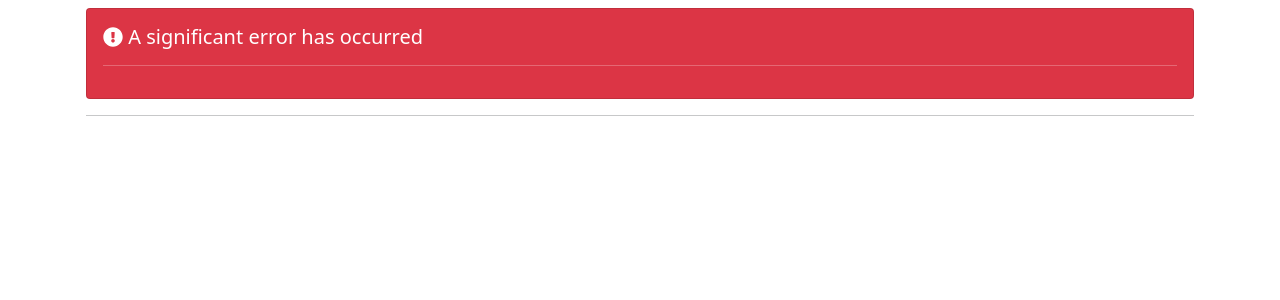
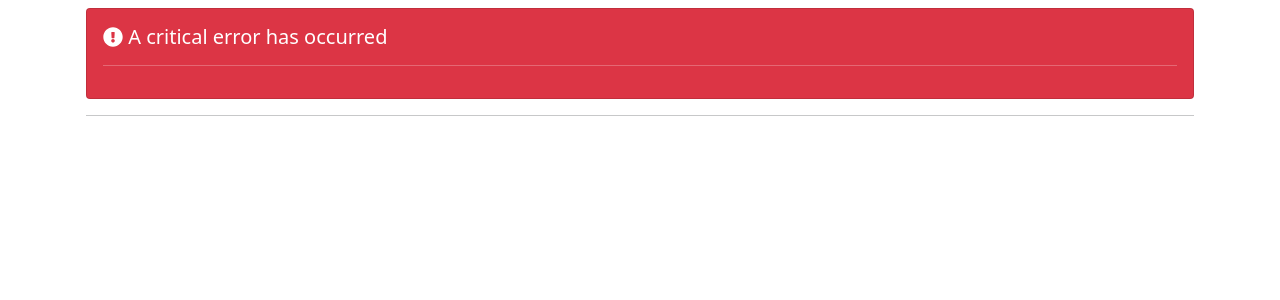
Before and after one commit to nfreader/spacesim, a PHP site: template resources/views/base/error.twig in a window 1280 px wide. Shown: the part 56-356 px from the top of the page. Run offline with PHP 8.4, Linux system fonts and the light colour scheme; the template is opened without the code that fills it, so the values that code supplies are empty; some libraries are stand-ins or nearby versions.

Commit message:
Rewording error + icon

```diff
--- a/resources/views/base/error.twig
+++ b/resources/views/base/error.twig
@@ -7,7 +7,7 @@
 </style>
 <div class="card text-white bg-danger mb-3">
   <div class="card-body">
-    <h5 class="card-title"><i class="fas fa-exclamation-circle"></i> A significant error has occurred</h5>
+    <h5 class="card-title"><i class="fas fa-exclamation-circle"></i> A critical error has occurred</h5>
     <hr>
     <p class="card-text">
       {% if flash is defined and flash %}
```
